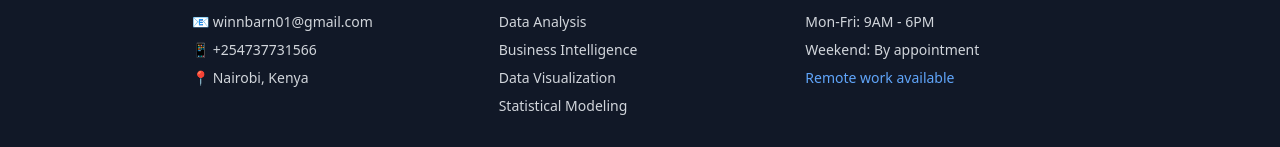
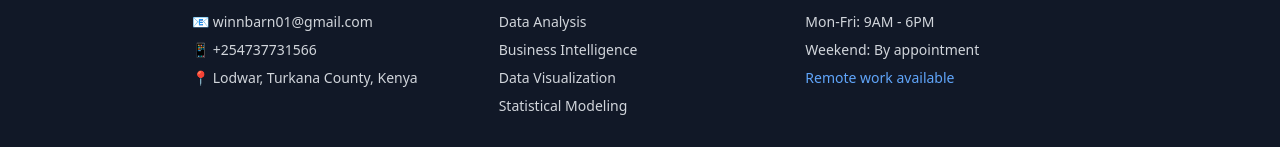
Before and after one commit to Winnie-Cheruiyot/winnie-cheruiyot-portfolio, a React (Vite) app: page / in a window 1280 px wide. Shown: the part 6366-6513 px from the top of the page. Built offline with nearby package versions, Linux system fonts and the light colour scheme.

Commit message:
Changes
Co-authored-by: Winnie-Cheruiyot <198875605+Winnie-Cheruiyot@users.noreply.github.com>

```diff
--- a/src/components/Footer.tsx
+++ b/src/components/Footer.tsx
@@ -23,7 +23,7 @@ const Footer = () => {
               <div className="space-y-2 text-gray-300 text-sm">
                 <p>📧 winnbarn01@gmail.com</p>
                 <p>📱 +254737731566</p>
-                <p>📍 Nairobi, Kenya</p>
+                <p>📍 Lodwar, Turkana County, Kenya</p>
               </div>
             </div>
 
```
